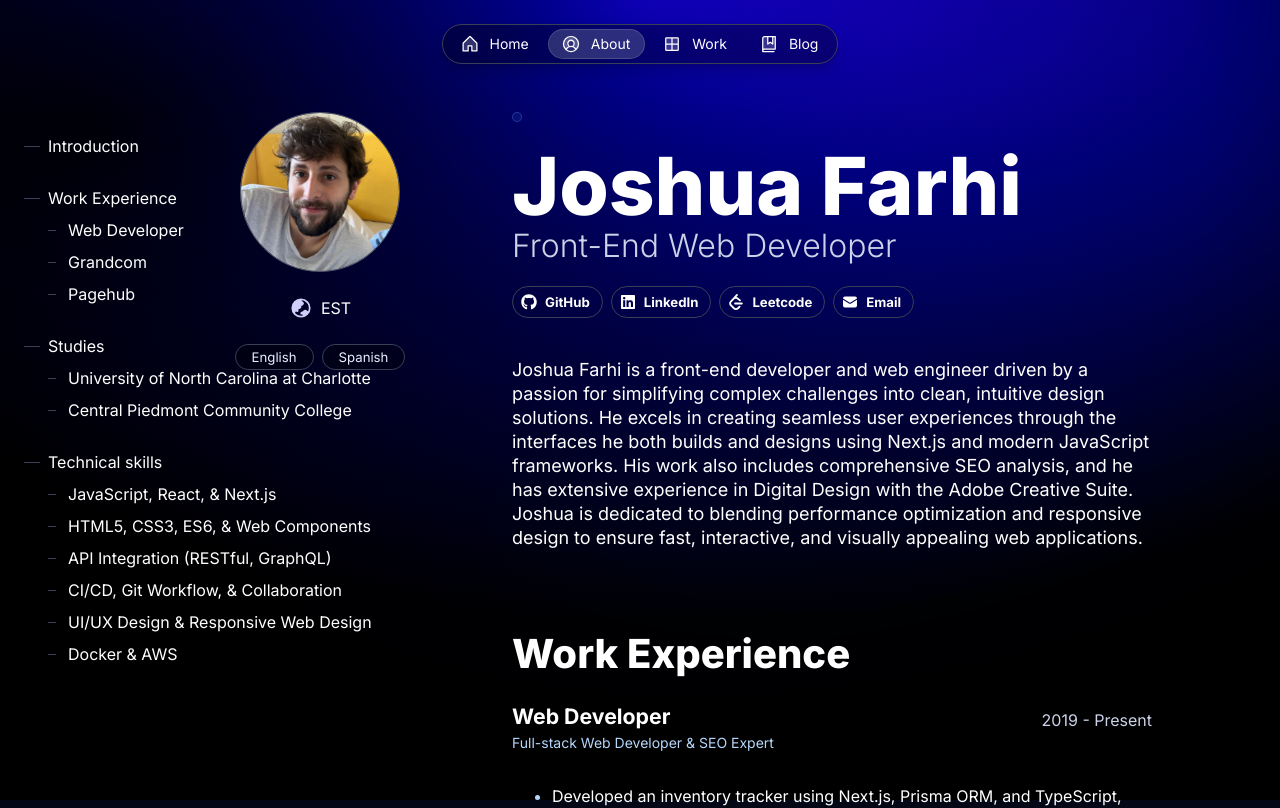
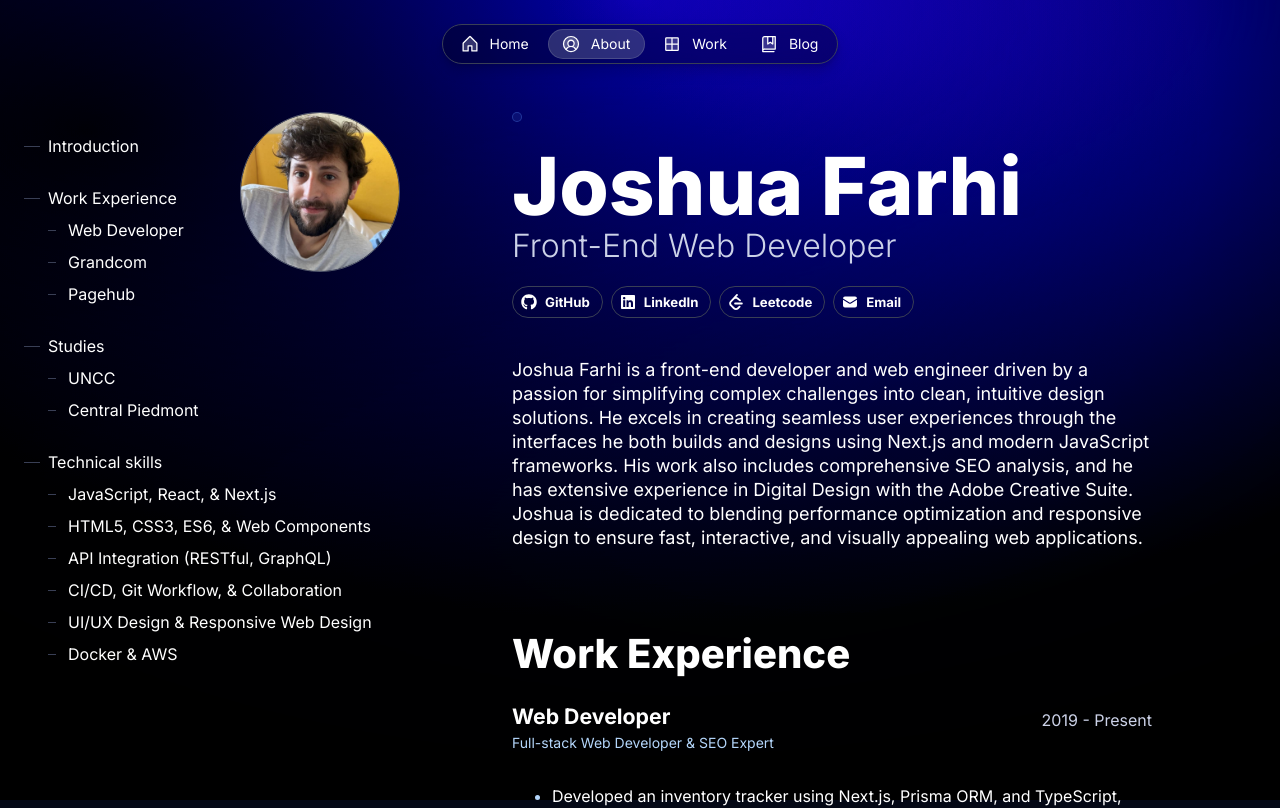
Before and after one commit to joshfarhi/current-dev-portfolio, a Next.js app: page /about in a window 1280 px wide. Shown: the top 808 px of the page. Built offline with nearby package versions, Linux system fonts and the light colour scheme.

Commit message:
edited studies

```diff
--- a/src/app/about/page.tsx
+++ b/src/app/about/page.tsx
@@ -103,27 +103,7 @@ export default function About() {
                         <Avatar
                             src={person.avatar}
                             size="xl"/>
-                        <Flex
-                            gap="8"
-                            alignItems="center">
-                            <Icon
-                                onBackground="accent-weak"
-                                name="globe"/>
-                            {person.location}
-                        </Flex>
-                        { person.languages.length > 0 && (
-                            <Flex
-                                wrap
-                                gap="8">
-                                {person.languages.map((language, index) => (
-                                    <Tag
-                                        key={index}
-                                        size="l">
-                                        {language}
-                                    </Tag>
-                                ))}
-                            </Flex>
-                        )}
+
                     </Flex>
                 )}
                 <Flex
--- a/src/app/resources/content.js
+++ b/src/app/resources/content.js
@@ -123,11 +123,11 @@ const about = {
         title: 'Studies',
         institutions: [
             {
-                name: 'University of North Carolina at Charlotte',
+                name: 'UNCC',
                 description: <>Studied fullstack web development and obtained a certification of completion.</>,
             },
             {
-                name: 'Central Piedmont Community College',
+                name: 'Central Piedmont',
                 description: <>Associates in Arts</>,
             }
         ]
```
